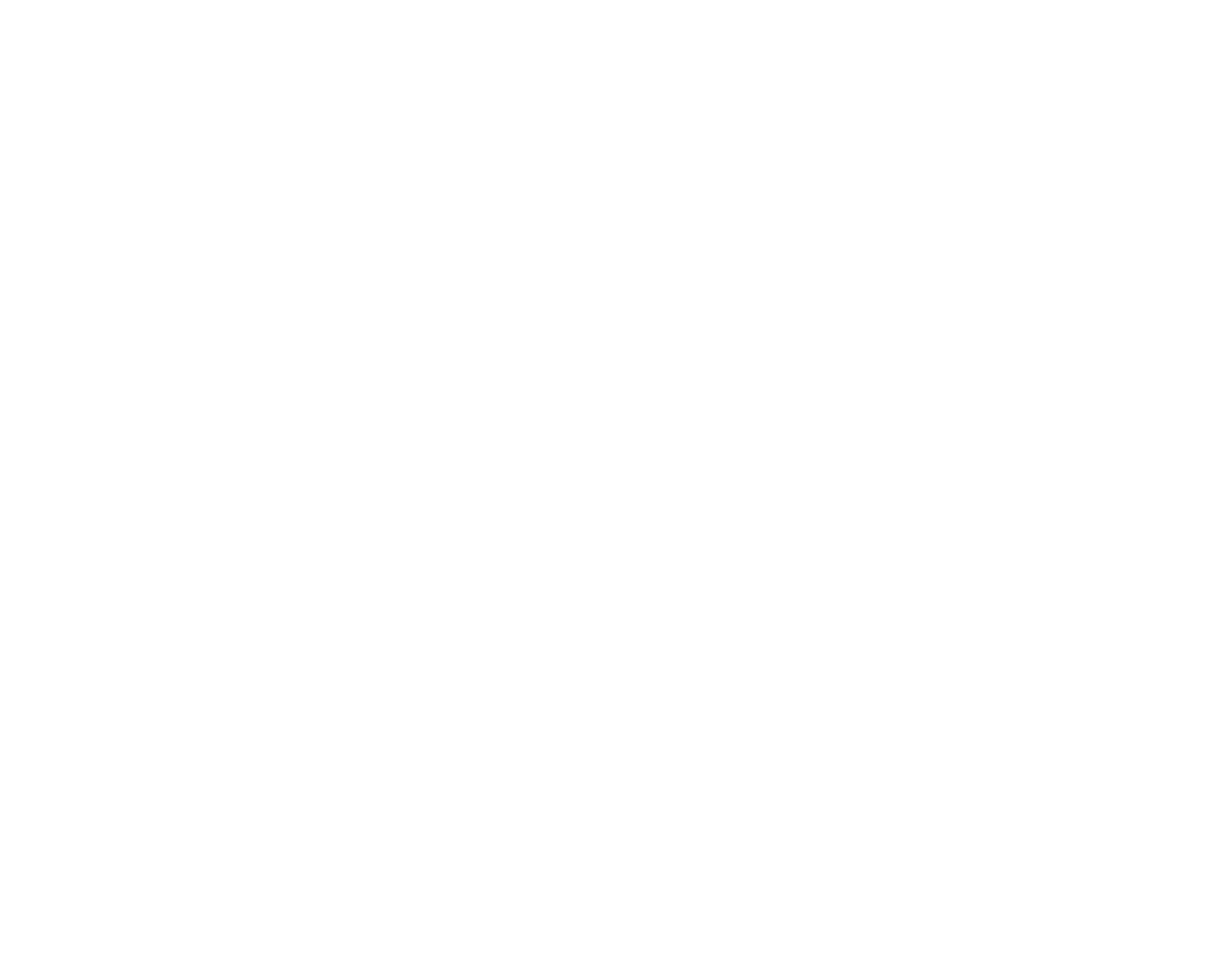
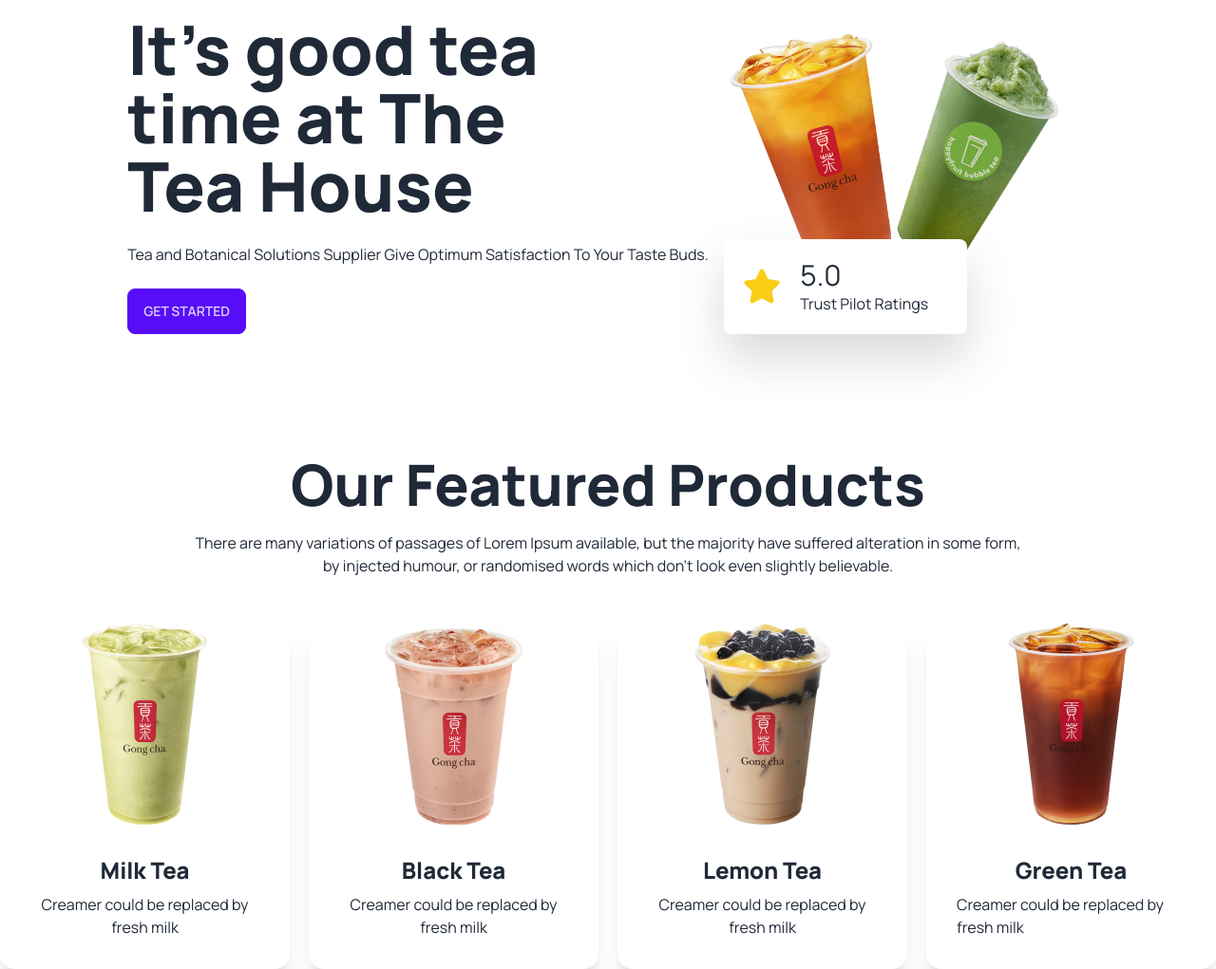
Before and after one commit to MINHAZ-UDDIN-ROOT/tea-house, a plain HTML site: page index.html in a window 1280 px wide. Shown: the whole page at 95% size. Before the commit the page ends 800 px from the top, so only its background shows below. Drawn offline with nearby package versions, Linux system fonts and the light colour scheme.

Commit message:
Our Featured Products complit

```diff
--- a/index.html
+++ b/index.html
@@ -9,15 +9,13 @@
     <link rel="preconnect" href="https://fonts.gstatic.com" crossorigin />
     <link
       href="https://fonts.googleapis.com/css2?family=Manrope:wght@400;500;600;700;800&display=swap"
-      rel="stylesheet"
-    />
+      rel="stylesheet" />
 
     <!-- add tailween css and dege ui cdn  -->
     <link
       href="https://cdn.jsdelivr.net/npm/daisyui@3.3.1/dist/full.css"
       rel="stylesheet"
-      type="text/css"
-    />
+      type="text/css" />
     <script src="https://cdn.tailwindcss.com"></script>
     <!-- tailween css castom color -->
     <script>
@@ -31,6 +29,10 @@
         },
       };
     </script>
+    <!-- font asum kit  -->
+    <script
+      src="https://kit.fontawesome.com/8f1729ba3e.js"
+      crossorigin="anonymous"></script>
     <!-- google font -->
     <style>
       .font_Manrope {
@@ -39,8 +41,96 @@
     </style>
   </head>
   <body class="font_Manrope">
-    <header></header>
-    <main></main>
+    <header class="container md:mx-auto">
+      <div class="hero">
+        <div class="hero-content flex-col lg:flex-row">
+          <div>
+            <h1 class="text-7xl font-extrabold">
+              It's good tea<br />
+              time at The<br />
+              Tea House
+            </h1>
+            <p class="py-6">
+              Tea and Botanical Solutions Supplier Give Optimum Satisfaction To
+              Your Taste Buds.
+            </p>
+            <button class="btn btn-primary">Get Started</button>
+          </div>
+          <div>
+            <img src="/images/banner.png" class="max-w-sm" />
+            <div
+              class="drop-shadow-2xl bg-white p-5 w-64 -mt-14 rounded-lg flex items-center gap-x-5">
+              <a class="text-yellow-400 text-4xl" href="">
+                <i class="fa-solid fa-star"></i
+              ></a>
+              <div>
+                <h3 class="text-3xl">5.0</h3>
+                <p>Trust Pilot Ratings</p>
+              </div>
+            </div>
+          </div>
+        </div>
+      </div>
+    </header>
+    <main>
+      <!-- Our Featured Products -->
+      <section class="container md:mx-auto mt-28">
+        <h1 class="text-6xl text-center font-extrabold">
+          Our Featured Products
+        </h1>
+        <p class="text-center mt-5">
+          There are many variations of passages of Lorem Ipsum available, but
+          the majority have suffered alteration in some form,<br />
+          by injected humour, or randomised words which don't look even slightly
+          believable.
+        </p>
+        <div class="grid grid-cols-1 md:grid-cols-2 lg:grid-cols-4 gap-5 mt-12">
+          <!-- card 1  -->
+          <div class="card bg-base-100 shadow-xl">
+            <figure>
+              <img src="/images/tea-1.png" alt="Shoes" />
+            </figure>
+            <div class="card-body text-center">
+              <h2 class=" text-center  text-2xl font-extrabold">Milk Tea</h2>
+              <p>Creamer could be replaced by fresh milk</p>
+            </div>
+          </div>
+
+          <!-- card 2  -->
+          <div class="card bg-base-100 shadow-xl">
+            <figure>
+              <img src="/images/tea-2.png" alt="Shoes" />
+            </figure>
+            <div class="card-body text-center">
+              <h2 class=" text-center  text-2xl font-extrabold">Black Tea</h2>
+              <p>Creamer could be replaced by fresh milk</p>
+            </div>
+          </div>
+          <!-- card 3  -->
+          <div class="card bg-base-100 shadow-xl">
+            <figure>
+              <img src="/images/tea-3.png" alt="Shoes" />
+            </figure>
+            <div class="card-body text-center">
+              <h2 class=" text-center  text-2xl font-extrabold">Lemon Tea</h2>
+              <p>Creamer could be replaced by fresh milk</p>
+            </div>
+          </div>
+          <!-- card 4 -->
+          <div class="card bg-base-100 shadow-xl">
+            <figure>
+              <img src="/images/tea-4.png" alt="Shoes" />
+            </figure>
+            <div class="card-body ">
+              <h2 class="text-2xl font-extrabold text-center ">Green Tea</h2>
+              <p>Creamer could be replaced by fresh milk</p>
+            </div>
+          </div>
+        </div>
+        </div>
+
+      </section>
+    </main>
     <footer></footer>
   </body>
 </html>
```
